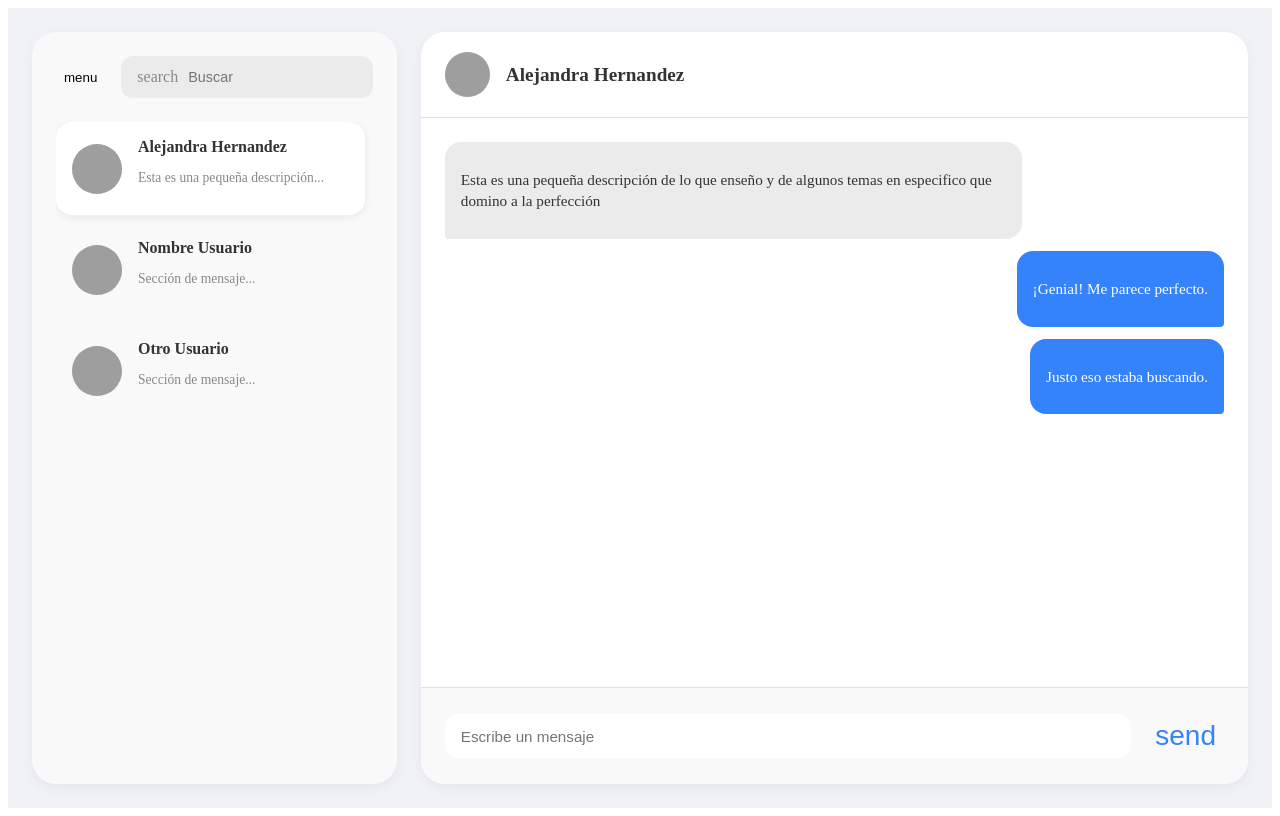
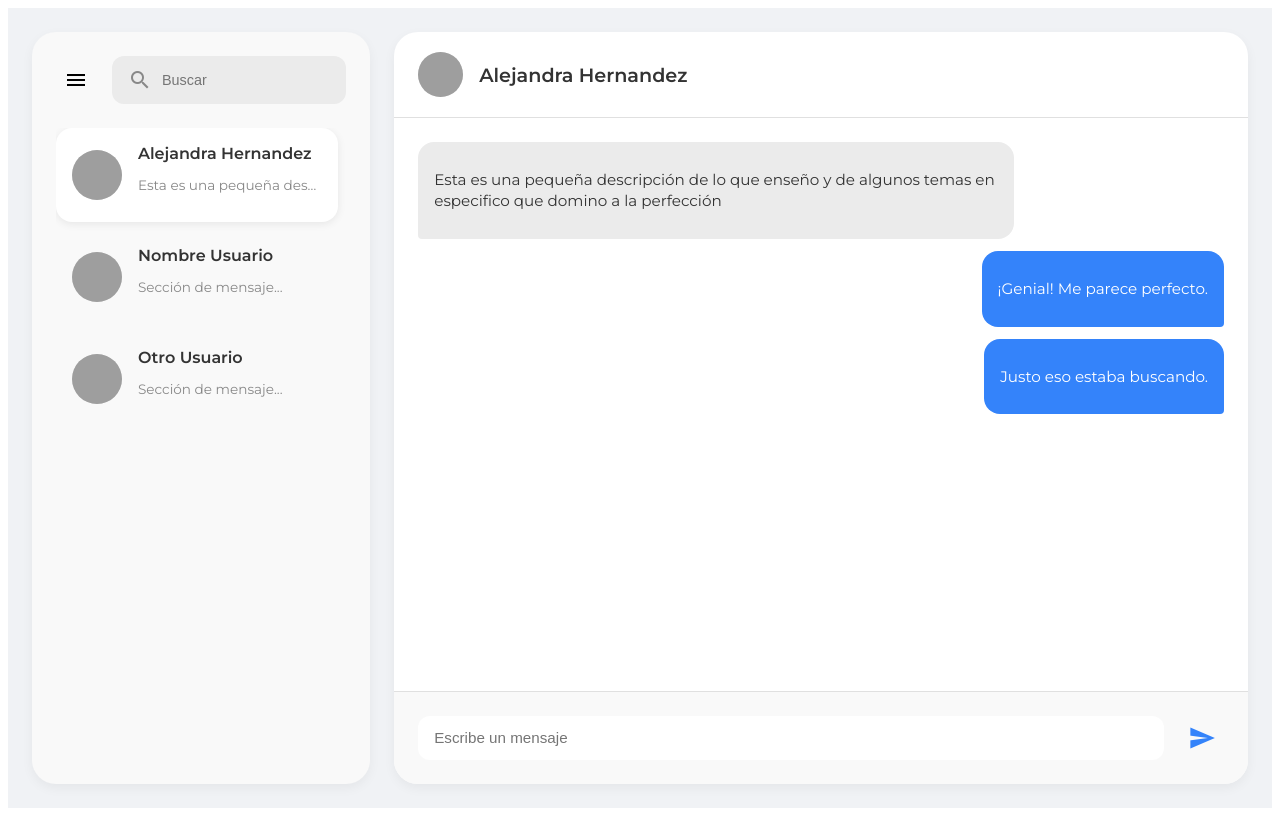
Before and after one commit to JDaniek/Agora-Frontend, an Angular app: page /chat in a window 1280 px wide. Built offline with nearby package versions, Linux system fonts and the light colour scheme; grey boxes are pictures that could not be loaded.

Commit message:
iconografia agregada y cambio de fuente

```diff
--- a/src/app/pages/chat/chat.css
+++ b/src/app/pages/chat/chat.css
@@ -2,6 +2,7 @@
   En CSS plano, las variables se definen dentro de :root
   o, en este caso, en :host para que se apliquen al componente.
 */
+
 :host {
   --color-fondo: #f0f2f5;
   --color-blanco: #ffffff;
@@ -14,6 +15,8 @@
   --radio-borde-grande: 24px;
   --radio-borde-medio: 16px;
   --radio-borde-pequeno: 12px;
+    font-family: 'Montserrat', sans-serif;
+
 }
 
 /* --- 1. CONTENEDOR PRINCIPAL --- */
--- a/src/app/pages/student-home/student-home.html
+++ b/src/app/pages/student-home/student-home.html
@@ -71,7 +71,7 @@
     <div class="sidebar-header">
       <img class="agora-icon" src="/agora_icon.png" alt="" />
       <button class="close-menu-btn" (click)="closeSidebar()">
-        <span class="material-icons"><</span>
+        <span class="material-icons"></span>
       </button>
     </div>
     <nav class="sidebar-menu">
--- a/src/index.html
+++ b/src/index.html
@@ -6,6 +6,8 @@
   <base href="/">
   <meta name="viewport" content="width=device-width, initial-scale=1">
   <link rel="icon" type="image/x-icon" href="Agora-favicon.png">
+  <link href="https://fonts.googleapis.com/icon?family=Material+Icons" rel="stylesheet">
+  <link href="https://fonts.googleapis.com/css2?family=Montserrat:wght@400;600&display=swap" rel="stylesheet">
 </head>
 <body>
   <app-root></app-root>
```
